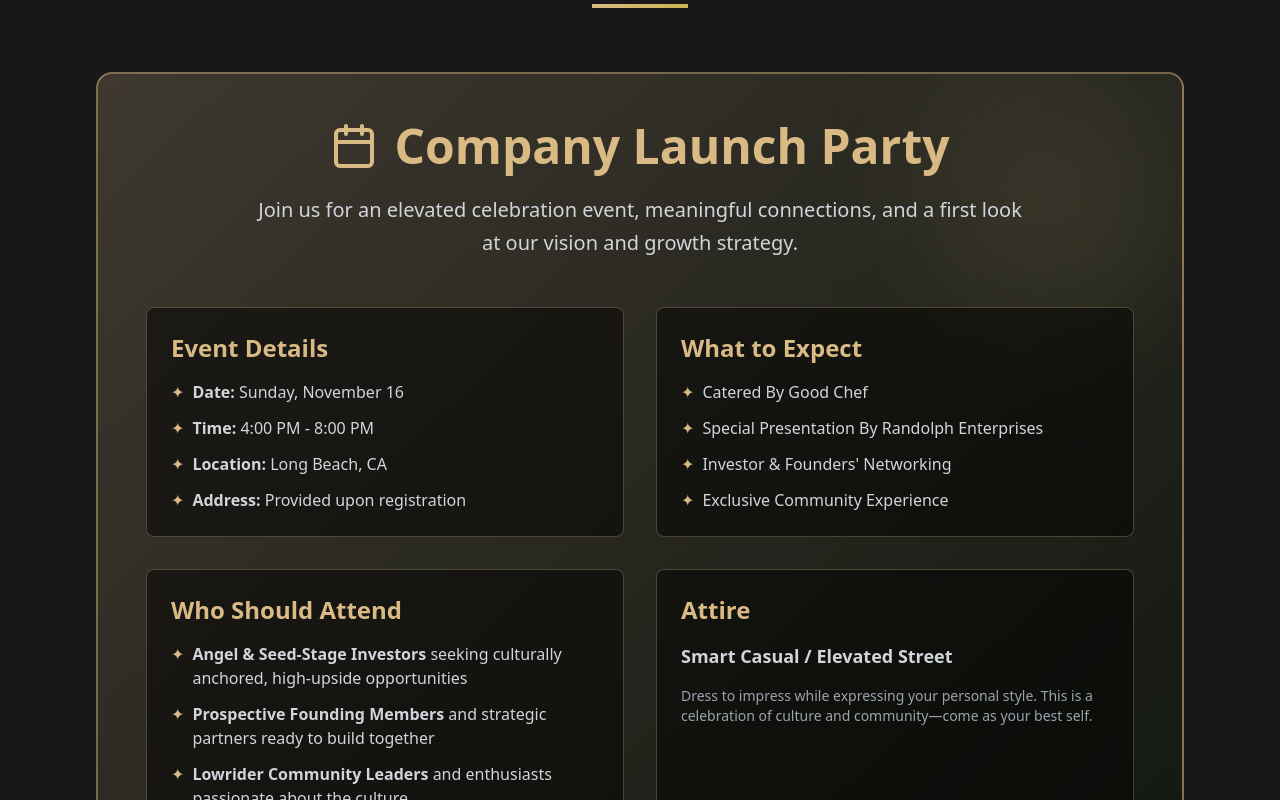
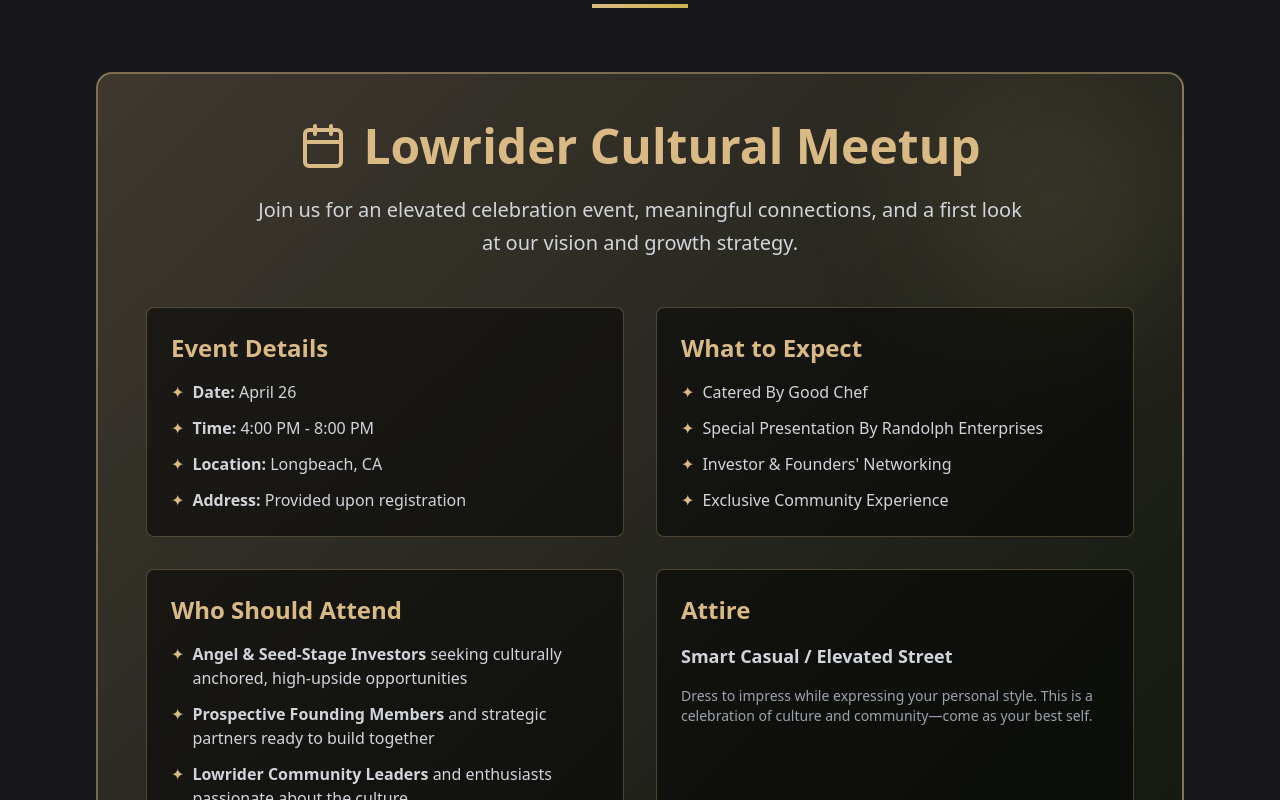
Before and after one commit to fteadmin/lowrider, a React (Vite) app: page / in a window 1280 px wide. Shown: the part 1760-2560 px from the top of the page. Built offline with nearby package versions, Linux system fonts and the light colour scheme.

Commit message:
updated hero page

```diff
--- a/src/components/Events.tsx
+++ b/src/components/Events.tsx
@@ -14,7 +14,7 @@ export default function Events() {
           <div className="relative z-10">
             <div className="flex items-center justify-center mb-6">
               <Calendar className="w-12 h-12 text-[#D9BA84] mr-4" />
-              <h3 className="text-4xl md:text-5xl font-bold text-[#D9BA84]">Company Launch Party</h3>
+              <h3 className="text-4xl md:text-5xl font-bold text-[#D9BA84]">Lowrider Cultural Meetup</h3>
             </div>
 
             <p className="text-xl text-center text-gray-300 mb-8 max-w-3xl mx-auto leading-relaxed">
@@ -27,7 +27,7 @@ export default function Events() {
                 <ul className="space-y-3 text-gray-300">
                   <li className="flex items-start">
                     <span className="text-[#D9BA84] mr-2">✦</span>
-                    <span><strong>Date:</strong> Sunday, November 16</span>
+                    <span><strong>Date:</strong> April 26</span>
                   </li>
                   <li className="flex items-start">
                     <span className="text-[#D9BA84] mr-2">✦</span>
@@ -35,7 +35,7 @@ export default function Events() {
                   </li>
                   <li className="flex items-start">
                     <span className="text-[#D9BA84] mr-2">✦</span>
-                    <span><strong>Location:</strong> Long Beach, CA</span>
+                    <span><strong>Location:</strong> Longbeach, CA</span>
                   </li>
                   <li className="flex items-start">
                     <span className="text-[#D9BA84] mr-2">✦</span>
--- a/src/components/Hero.tsx
+++ b/src/components/Hero.tsx
@@ -8,7 +8,8 @@ interface HeroProps {
 
 interface Slide {
   id: number;
-  backgroundImage: string;
+  backgroundImage?: string;
+  backgroundVideo?: string;
   title: string;
   description: string;
   buttons: Array<{
@@ -27,6 +28,7 @@ export default function Hero({ scrollToSection }: HeroProps) {
     {
       id: 1,
       backgroundImage: 'https://images.pexels.com/photos/1637210/pexels-photo-1637210.jpeg',
+      backgroundVideo: '/video/lowriderhero.mp4',
       title: 'World Lowrider Association',
       description: 'Preserving, promoting, and celebrating lowrider culture through artistry, craftsmanship, and community across the globe',
       buttons: [
@@ -36,7 +38,7 @@ export default function Hero({ scrollToSection }: HeroProps) {
     },
     {
       id: 2,
-      backgroundImage: 'https://images.pexels.com/photos/1280560/pexels-photo-1280560.jpeg',
+      backgroundImage: '/lowhero.png',
       title: 'Ride to Win Competition!',
       description: 'Show off your lowrider pride and take home cash prizes! This is your chance to represent the culture, the craftsmanship, and the beauty of your ride to the world.',
       buttons: [
@@ -71,8 +73,22 @@ export default function Hero({ scrollToSection }: HeroProps) {
 
   return (
     <section id="home" className="min-h-screen flex items-center justify-center relative overflow-hidden pt-20">
-      {/* Background Image */}
-      <div className="absolute inset-0 bg-cover bg-center transition-all duration-500" style={{backgroundImage: `url('${currentSlideData.backgroundImage}')`}}></div>
+      {/* Background media */}
+      {currentSlideData.backgroundVideo ? (
+        <video
+          className="absolute inset-0 h-full w-full object-cover"
+          autoPlay
+          loop
+          muted
+          playsInline
+          preload="auto"
+          poster={currentSlideData.backgroundImage}
+        >
+          <source src={currentSlideData.backgroundVideo} type="video/mp4" />
+        </video>
+      ) : (
+        <div className="absolute inset-0 bg-cover bg-center transition-all duration-500" style={{ backgroundImage: `url('${currentSlideData.backgroundImage}')` }}></div>
+      )}
 
       {/* Gradient Overlay */}
       <div className="absolute inset-0 bg-gradient-to-br from-[#031100]/60 via-black/70 to-[#031100]/60"></div>
```
Also changed, not shown: public/lowhero.png (added), 1 other file (tests, documents, lock files or other folders).
